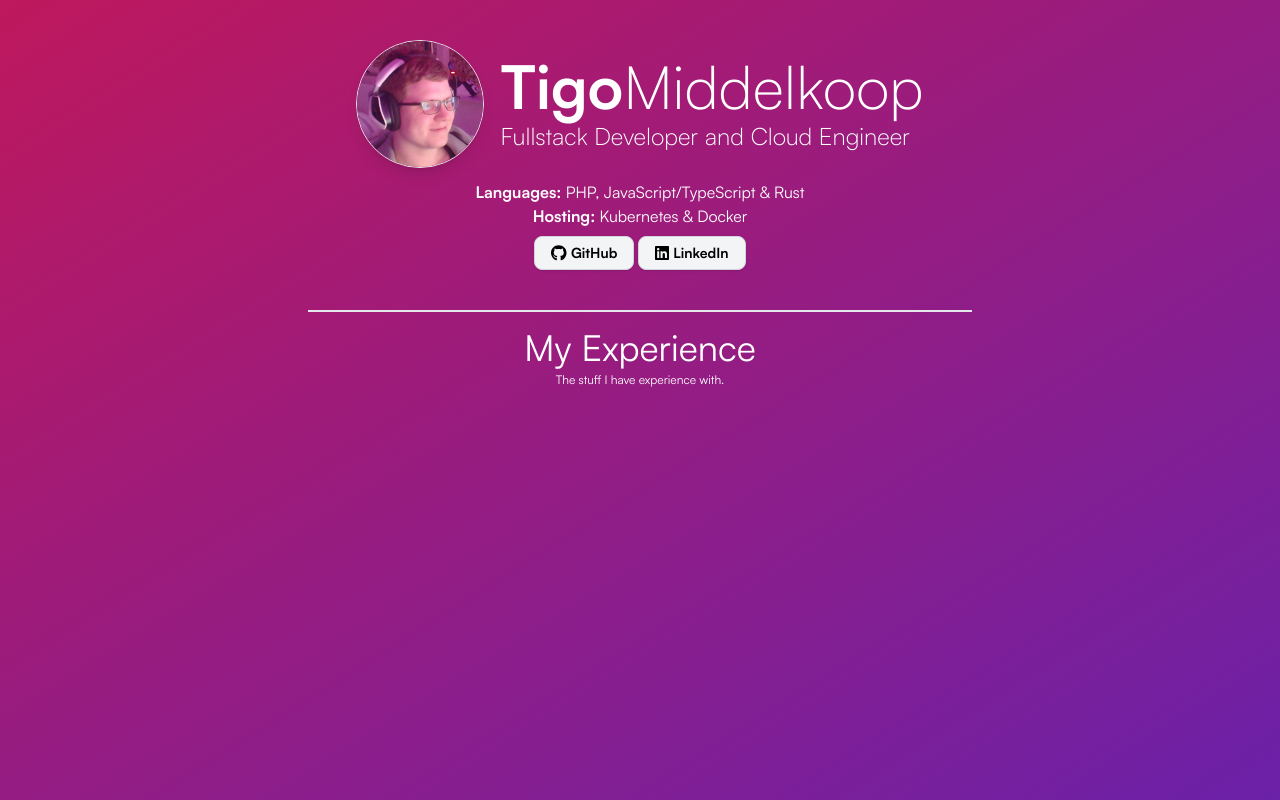
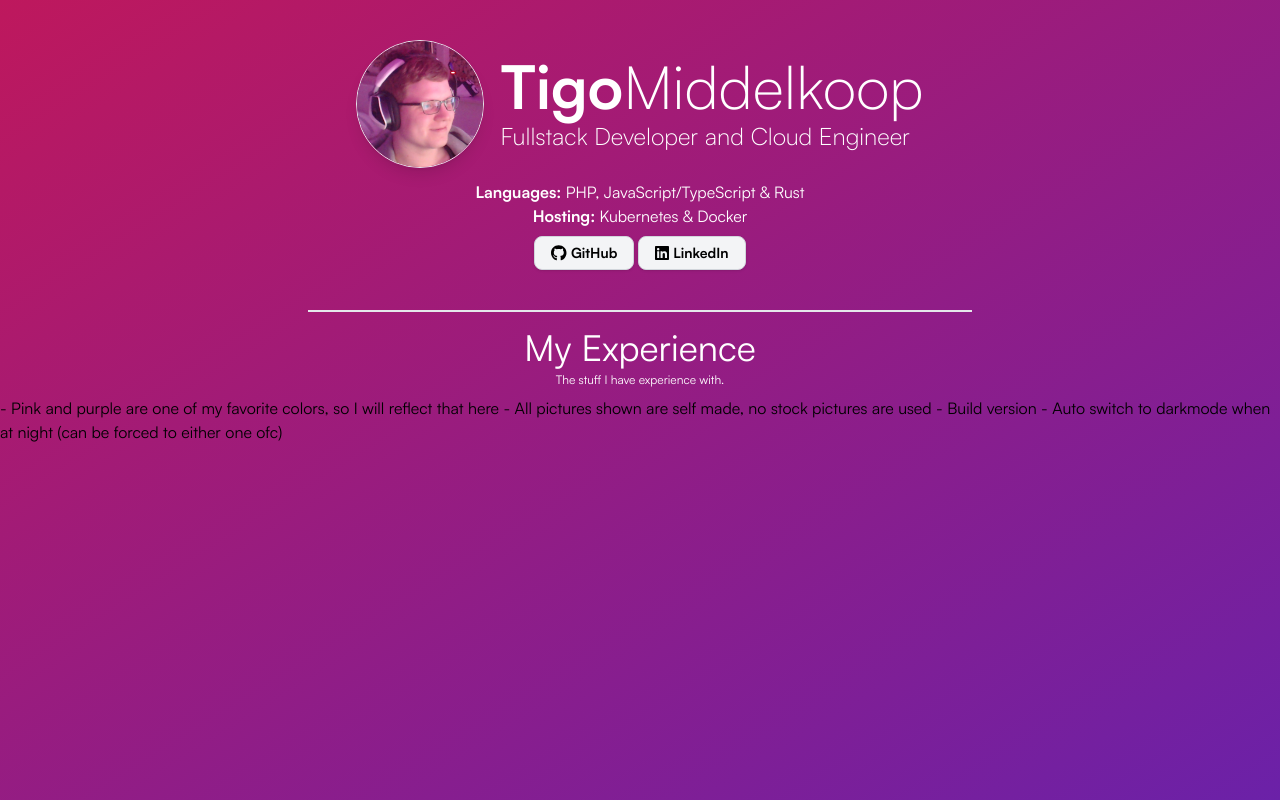
Before and after one commit to tigomiddelkoop/Portfolio, a Next.js app: page / in a window 1280 px wide. Built offline with nearby package versions, Linux system fonts and the light colour scheme.

Commit message:
Fix some stuff and also added ideas

```diff
--- a/app/layout.tsx
+++ b/app/layout.tsx
@@ -35,9 +35,18 @@ export const metadata: Metadata = {
 export default function RootLayout({children}: Readonly<{ children: React.ReactNode; }>) {
     return (
         <html className={`${fonts.variable}`} lang="en">
-        <body className={"bg-fixed h-screen bg-gradient-to-br dark:from-gray-600 dark:to-black to-purple-800 from-pink-700"}>
+        <body
+            className={"bg-fixed h-screen bg-gradient-to-br dark:from-gray-600 dark:to-black to-purple-800 from-pink-700"}
+        >
         {children}
         </body>
+        <footer>
+            - Pink and purple are one of my favorite colors, so I will reflect that here
+            - All pictures shown are self made, no stock pictures are used
+            - Build version
+
+            - Auto switch to darkmode when at night (can be forced to either one ofc)
+        </footer>
         </html>
     );
 }
```
